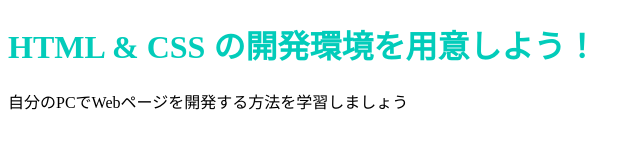
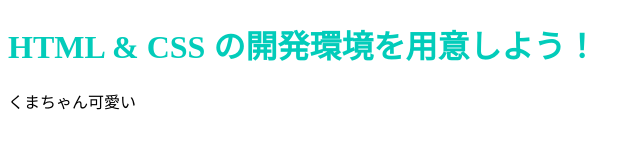
Before and after one commit to rainbow7878/github.io, a plain HTML site: page index.html in a window 1280 px wide. Shown: the whole page, without its empty margins (0-640 px from the left). Drawn offline with Linux system fonts and the light colour scheme.

Commit message:
Update index.html

```diff
--- a/index.html
+++ b/index.html
@@ -7,6 +7,6 @@
     </head>
     <body>
         <h1 class="title">HTML & CSS の開発環境を用意しよう！</h1>
-        <p>自分のPCでWebページを開発する方法を学習しましょう</p>
+        <p>くまちゃん可愛い</p>
     </body>
 </html>
```
